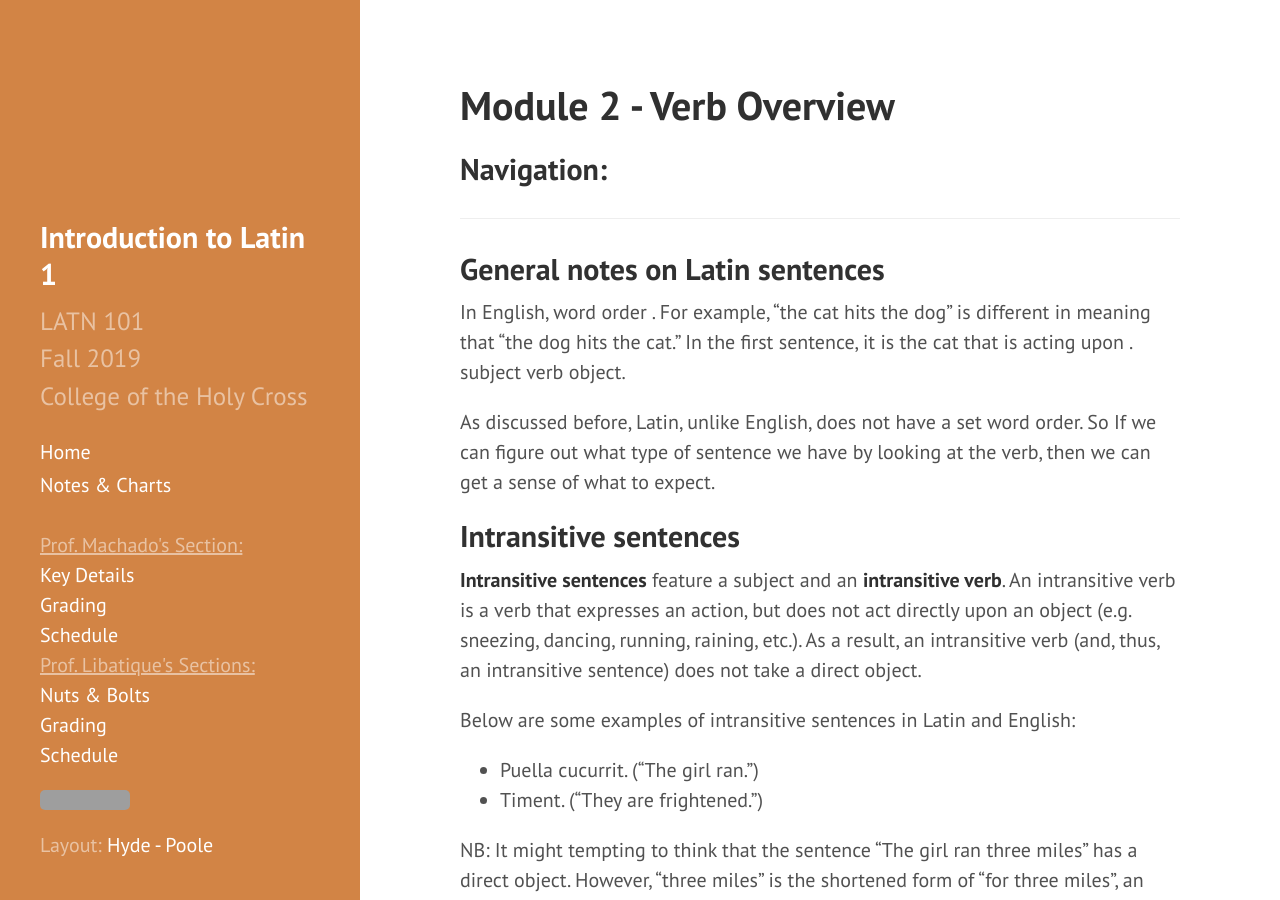
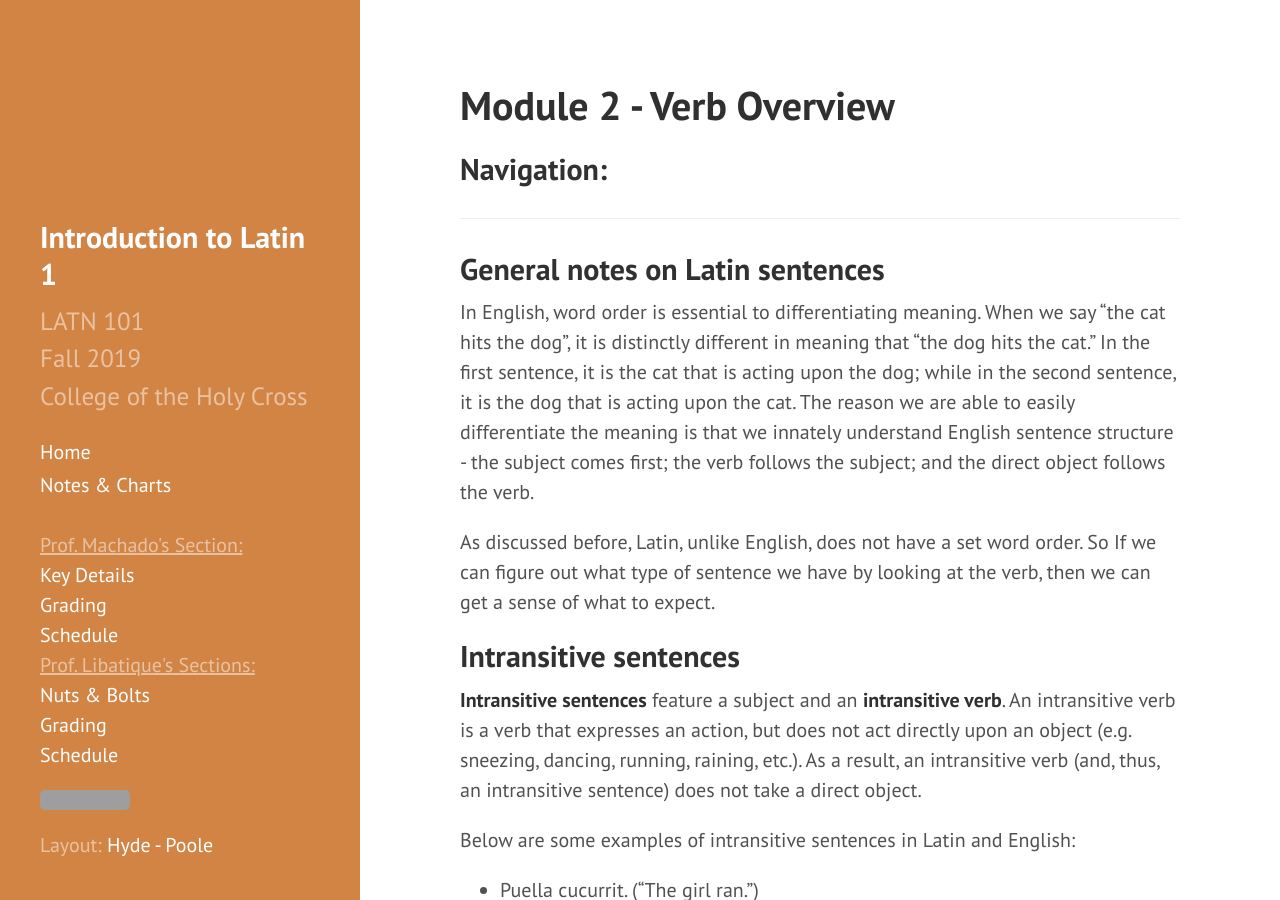
Before and after one commit to DLibatique/LATN102-S20, a Jekyll site: the page built from notes/module-2-sentence-structures.md, in a window 1280 px wide and 900 px high. Built offline with Jekyll 4.4.1, drawn with Linux system fonts in a browser that asks for light colours; grey boxes are pictures that could not be loaded.

Commit message:
Added to word order

```diff
--- a/notes/module-2-sentence-structures.md
+++ b/notes/module-2-sentence-structures.md
@@ -9,7 +9,7 @@ title: Module 2 - Verb Overview
 
 ## General notes on Latin sentences
 
-In English, word order .  For example, "the cat hits the dog" is different in meaning that "the dog hits the cat." In the first sentence, it is the cat that is acting upon . subject verb object.
+In English, word order is essential to differentiating meaning.  When we say "the cat hits the dog", it is distinctly different in meaning that "the dog hits the cat." In the first sentence, it is the cat that is acting upon the dog; while in the second sentence, it is the dog that is acting upon the cat. The reason we are able to easily differentiate the meaning is that we innately understand English sentence structure - the subject comes first; the verb follows the subject; and the direct object follows the verb.
 
 As discussed before, Latin, unlike English, does not have a set word order. So If we can figure out what type of sentence we have by looking at the verb, then we can get a sense of what to expect.
 
```
